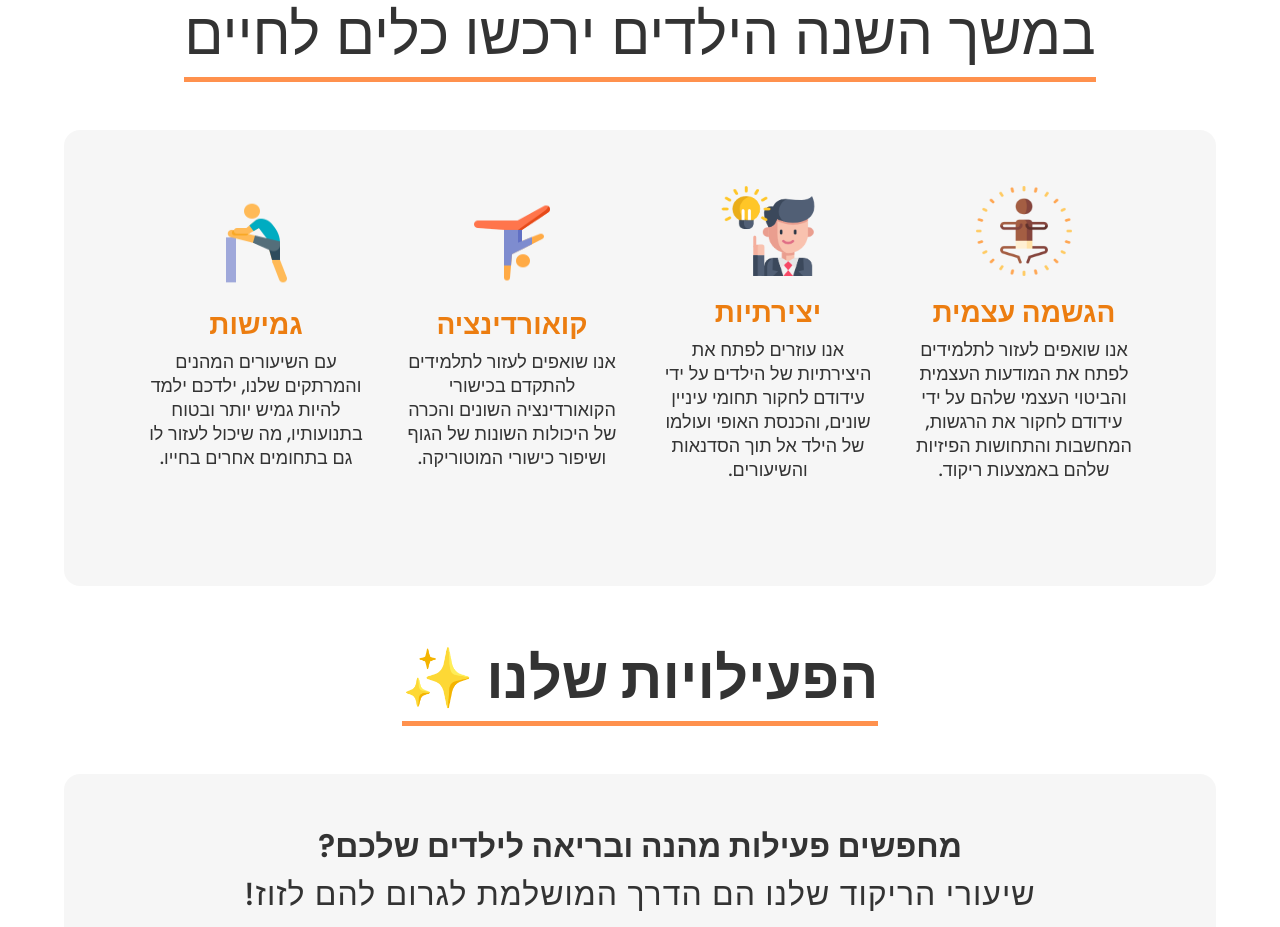
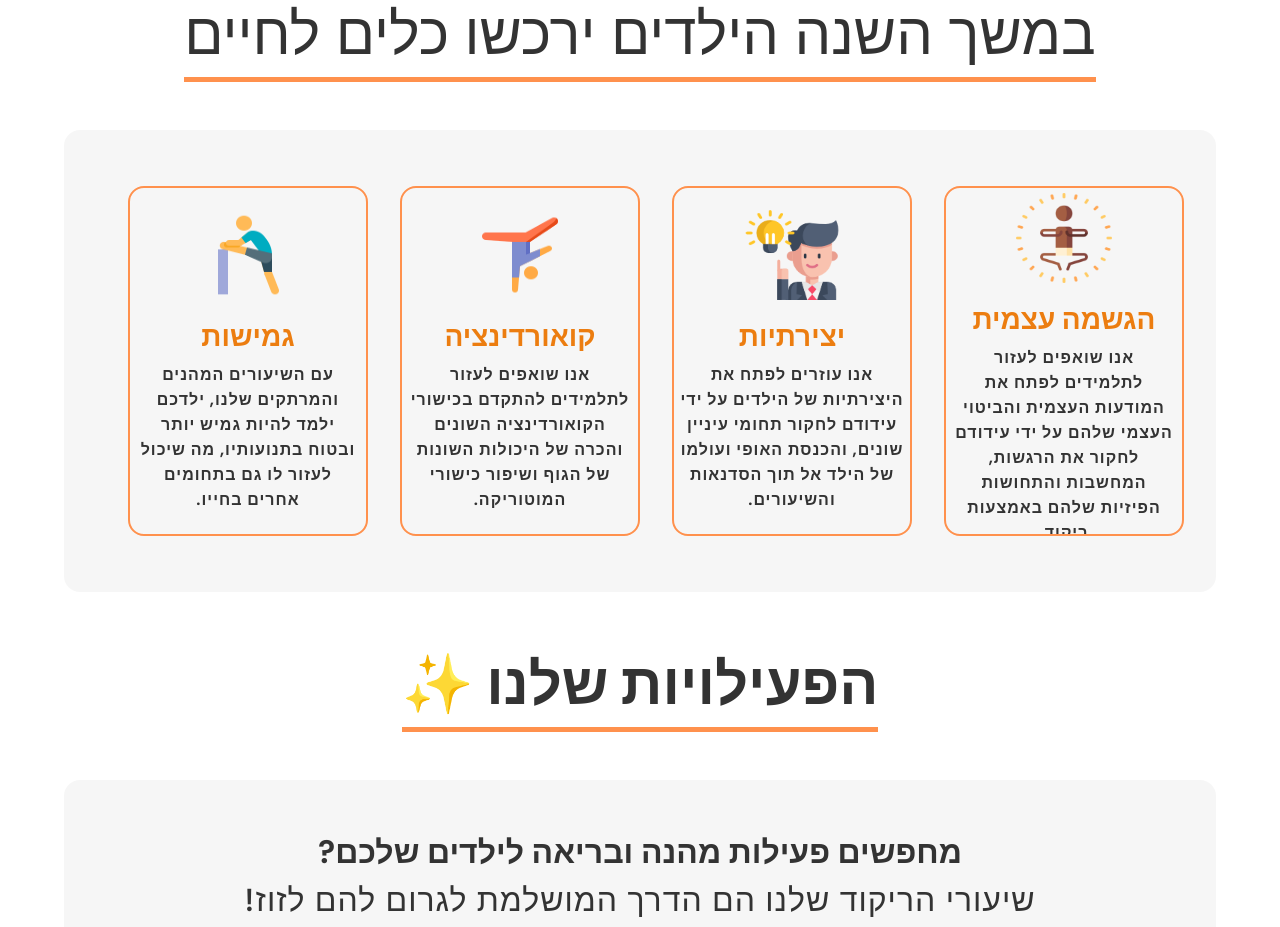
Before and after one commit to amitshuu/kidsinmotion, a React (Create React App) app: page / in a window 1280 px wide. Shown: the part 1420-2347 px from the top of the page. Built offline with nearby package versions, Linux system fonts and the light colour scheme; the HTML template or start-up script is replaced by a standard one.

Commit message:
css fixes

```diff
--- a/src/components/LifeSkills.tsx
+++ b/src/components/LifeSkills.tsx
@@ -16,7 +16,14 @@ const LifeSkills = () => {
               <SkillDiv>
                 <SkillIcon src={skill.skillIcon} />
                 <SkillTitle>{skill.skillTitle}</SkillTitle>
-                <SkillDescription>{skill.skillDesc}</SkillDescription>
+                <SkillDescription
+                  style={{
+                    marginBottom:
+                      skill.skillTitle === 'הגשמה עצמית' ? '-16px' : '0px',
+                  }}
+                >
+                  {skill.skillDesc}
+                </SkillDescription>
               </SkillDiv>
             );
           })}
@@ -39,7 +46,7 @@ const Wrapper = styled.div`
 const Container = styled.div`
   display: flex;
   width: 100%;
-  padding: 3.5rem 4rem;
+  padding: 3.5rem 2rem;
   background-color: #81808013;
   align-items: center;
   justify-content: center;
@@ -51,7 +58,6 @@ const SkillsContainer = styled.div`
   width: 100%;
   align-items: center;
   justify-content: space-between;
-  margin-bottom: 3rem;
   ${mobile({ flexWrap: 'wrap' })}
 `;
 const Underline = styled.hr`
@@ -61,13 +67,19 @@ const SkillDiv = styled.div`
   display: flex;
   flex-direction: column;
   align-items: center;
-  /* height: 250px; */
+  justify-content: center;
+  max-height: 350px;
   width: 100%;
-  padding: 0rem 1rem;
+  padding: 3rem 0.4rem;
+  border: 2px solid var(--clr-orange-title);
+  border-radius: 16px;
+  margin-left: 2rem;
+  overflow: hidden;
   ${mobile({
     height: 'auto',
-    padding: '1.5rem 3rem',
+    padding: '3rem 3rem',
     width: '100%',
+    marginBottom: '2rem',
     justifyContent: 'center',
   })}
 `;
@@ -88,10 +100,12 @@ const SkillTitle = styled.p`
 
 const SkillDescription = styled.p`
   direction: rtl;
+  letter-spacing: 1px;
   color: #333;
-  font-size: 18px;
-  font-weight: 500;
-  line-height: 1.33;
+  font-size: 16px;
+  font-weight: 600;
+
+  /* line-height: 1.33; */
 
   ${mobile({ lineHeight: '1.5' })}
 `;
```
